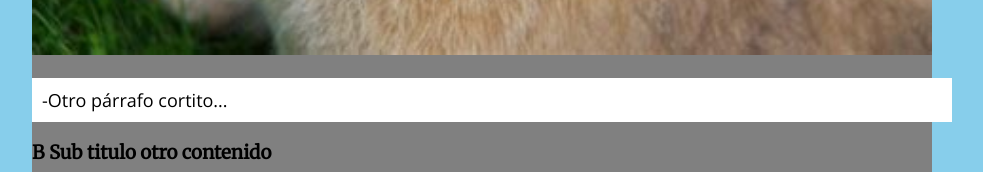
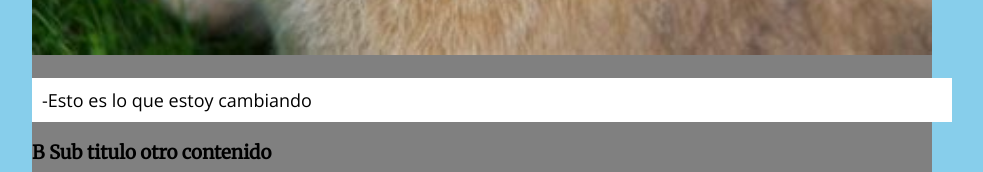
Before and after one commit to susanaovalle/m02-g19, a plain HTML site: page index.html in a window 1280 px wide. Shown: the part 1289-1461 px from the top of the page, without its empty margins (158-1141 px from the left). Drawn offline with nearby package versions, Linux system fonts and the light colour scheme; files whose address does not match are found by name.

Commit message:
le hice un cambio al html

```diff
--- a/index.html
+++ b/index.html
@@ -33,7 +33,7 @@
 
 		<h2>A Sub titulo para este proyecto</h2>
 				<img src="img/imagen02.jpg">
-		<p>-Otro párrafo cortito...</p>
+		<p>-Esto es lo que estoy cambiando</p>
 
 		<h3>B Sub titulo otro contenido</h3>
 		<p>Un párrafo final tipo conclusión</p>
```
